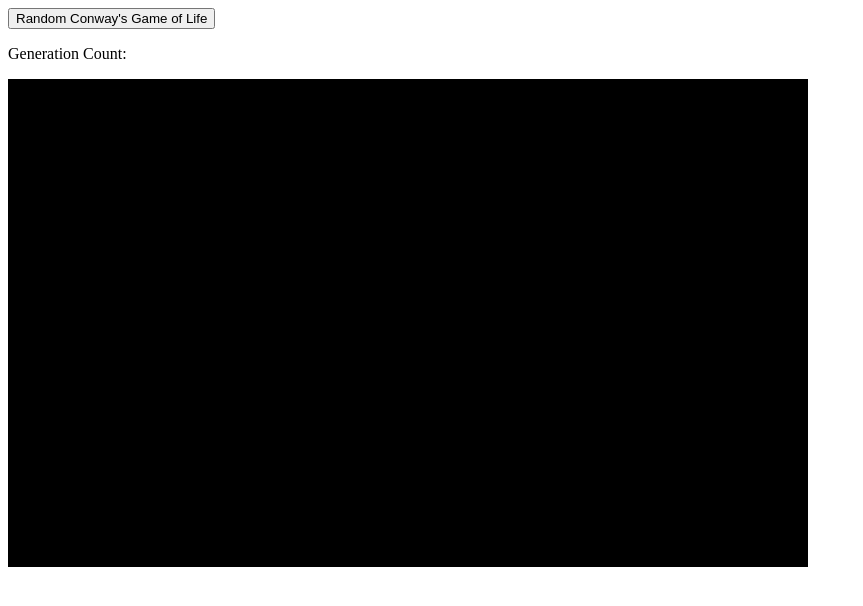
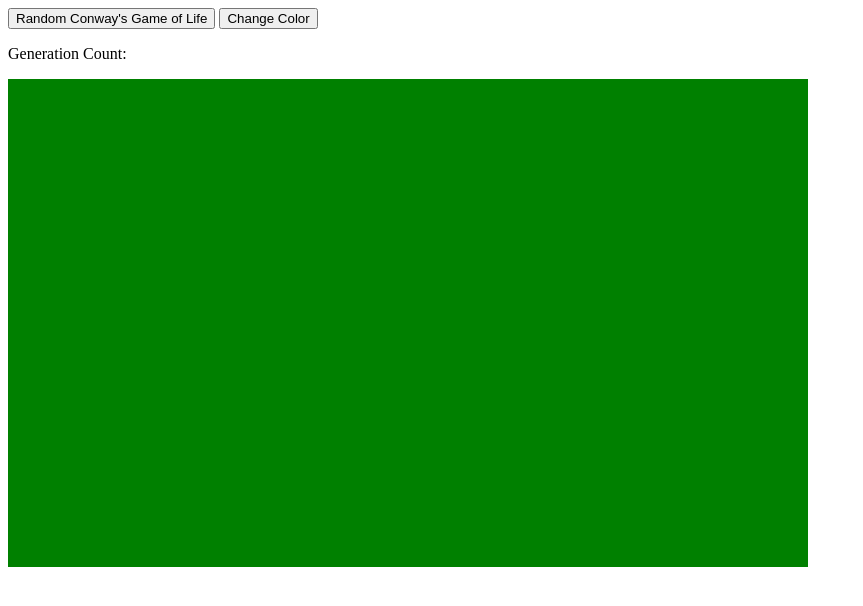
Before and after one commit to cblarson/GameOfLife, a plain HTML site: page public_html/index.html in a window 1280 px wide. Shown: the whole page, without its empty margins (0-863 px from the left). Drawn offline with Linux system fonts and the light colour scheme.

Commit message:
Fixed generation count.  Added random color button.

```diff
--- a/public_html/index.html
+++ b/public_html/index.html
@@ -9,15 +9,16 @@
             float: left;
             width: 800px;
             height: 488px;
-            background-color: #000;
+            background-color: green;
             font-size: 10px;
-            color: #fff;
+            color: gold;
         }
     </style>
 </head>
 <body>
     <div>
         <button id='startCW' onclick="CONWAY.startGame();">Random Conway's Game of Life</button>
+        <button id='changeColor' onclick="CONWAY.changeBackgroundColor();">Change Color</button>
         <p>Generation Count:<span style= background-color:white id="count"></span>
         <div class='conway' id='conway'></div>
     </div>
@@ -105,12 +106,12 @@
 
 
 
-        var CONWAY_GLOB_MAX_X = 1119;
-        var CONWAY_GLOB_MAX_Y = 99;
+        var CONWAY_GLOB_MAX_X = 200;
+        var CONWAY_GLOB_MAX_Y = 200;
         var randomInit = function (board) {
             for (var y = 0; y <= CONWAY_GLOB_MAX_Y; y++) {
                 for (var x = 0; x <= CONWAY_GLOB_MAX_X; x++) {
-                    board.addCell(new Cell(x, y, (Math.random() > 0.8)));
+                    board.addCell(new Cell(x, y, (Math.random() > 0.9)));
                 }
             }
         };
@@ -119,7 +120,7 @@
             for (var y = 0; y <= CONWAY_GLOB_MAX_X; y++) {
                 for (var x = 0; x <= CONWAY_GLOB_MAX_Y; x++) {
                     var cell = board.getCellAt(x, y);
-                    output += cell && cell.isAlive() ? 'O' : '&nbsp;';
+                    output += cell && cell.isAlive() ? '@' : '&nbsp;';
                 }
                 output += '<br/>';
             }
@@ -133,12 +134,12 @@
 
             draw(board, body); //draw the board
 
-            return setInterval(function () { //update every 130 ms
+            return setInterval(function () { //update the board
                 board.step();
                 draw(board, body);
                 genCounter++;
                 document.getElementById("count").innerHTML = genCounter;
-            }, 30);
+            }, 3);
         };
 
         my.initConway = function (id, body) {
@@ -149,14 +150,31 @@
         my.resetConway = function (id, body) {
             body.empty();
             clearInterval(id);
+
         };
         var conwayRandIntervalId = null;
         var conwayBody = document.getElementById('conway');
 
         my.startGame = function () {
             conwayRandIntervalId = this.initConway(conwayRandIntervalId, conwayBody);
+            genCounter = 0;
+        };
+
+        function getRandomColor() {
+            var letters = '0123456789ABCDEF'.split('');
+            var color = '#';
+            for (var i = 0; i < 6; i++ ) {
+            color += letters[Math.floor(Math.random() * 16)];
+            }
+            return color;
         }
+
+        my.changeBackgroundColor = function () {
+            document.getElementById('conway').style.backgroundColor = getRandomColor();
+        }
+
         return my;
+
     }());
 
 
```
Also changed, not shown: nbproject/private/private.xml (line endings or trailing spaces).
